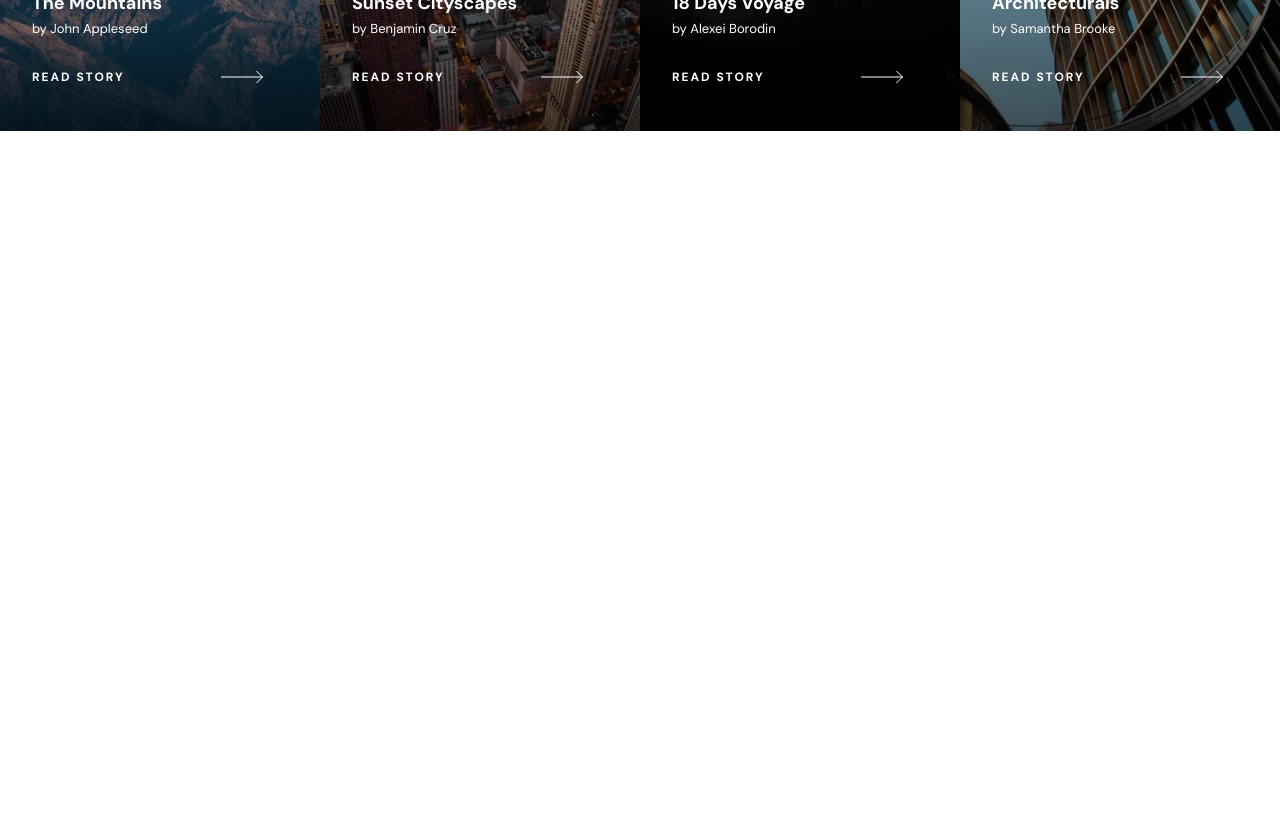
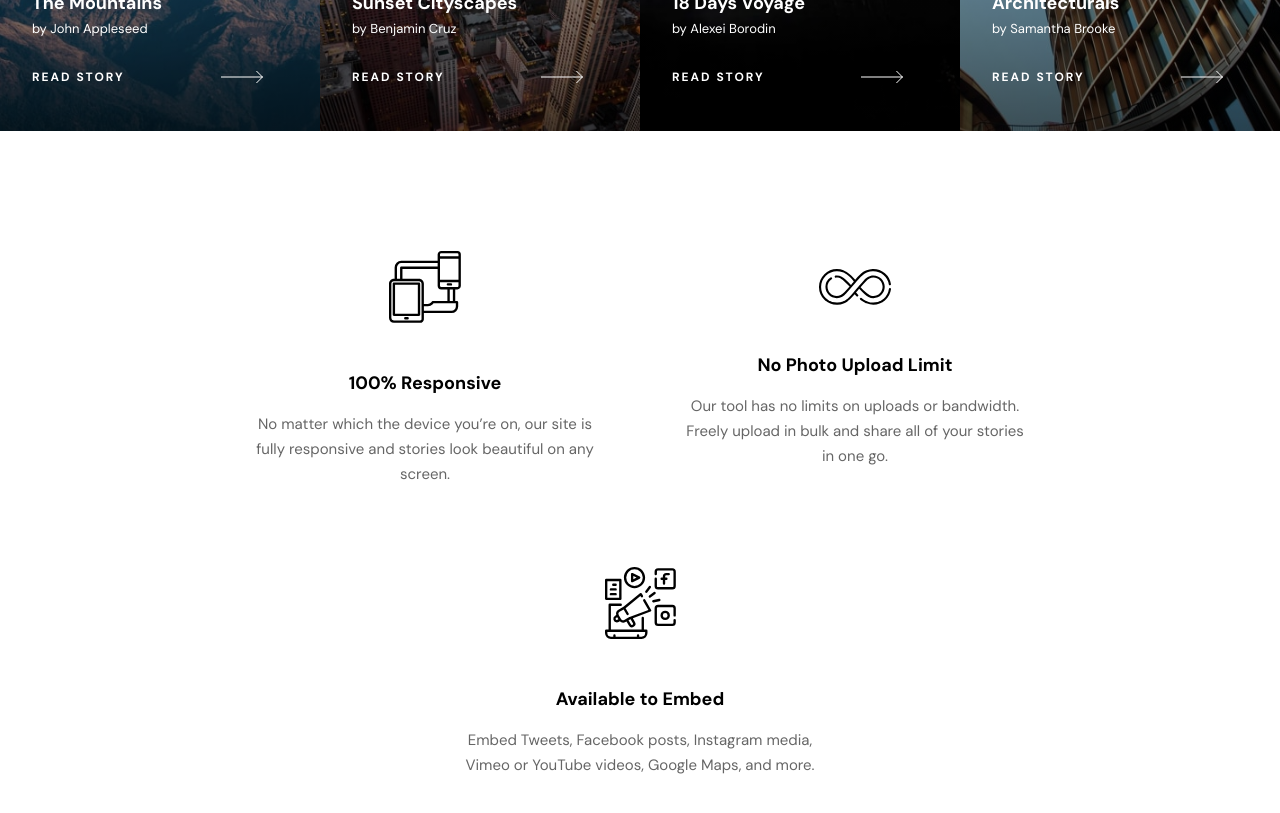
Before and after one commit to aramfilak/photosnap, a React (Create React App) app: page / in a window 1280 px wide. Shown: the part 2240-3053 px from the top of the page. Before the commit the page ends 2371 px from the top, so only its background shows below. Built offline with nearby package versions, Linux system fonts and the light colour scheme.

Commit message:
implement  reusable Feature component

```diff
--- /dev/null
+++ b/src/components/Feature/Feature.scss
@@ -0,0 +1,20 @@
+@use "../../sass/abstracts" as *;
+
+.feature {
+  display: flex;
+  flex-direction: column;
+  align-items: center;
+  justify-content: center;
+  text-align: center;
+  max-width: rem(350);
+  img {
+    margin-bottom: rem(48);
+  }
+  .title {
+    margin-bottom: rem(16);
+  }
+
+  .description {
+    opacity: 0.6;
+  }
+}
--- /dev/null
+++ b/src/components/Feature/Feature.tsx
@@ -0,0 +1,22 @@
+import "./Feature.scss";
+import React from "react";
+
+interface FeatureProps {
+  icon: {
+    src: string;
+    alt: string;
+  };
+  title: string;
+  description: string;
+}
+const Feature: React.FC<FeatureProps> = ({ icon, title, description }) => {
+  return (
+    <article className="feature">
+      <img src={icon.src} alt={icon.alt} />
+      <h3 className="title">{title}</h3>
+      <p className="description">{description}</p>
+    </article>
+  );
+};
+
+export default Feature;
--- a/src/pages/Home/Home.tsx
+++ b/src/pages/Home/Home.tsx
@@ -1,7 +1,8 @@
 import React, { useState, useEffect } from "react";
 import Article from "../../components/Article/Article";
-import { articles, stories } from "./data";
-import Story from "../../components/Storie/Story";
+import { articles, stories, features } from "./data";
+import Story from "../../components/Story/Story";
+import Feature from "../../components/Feature/Feature";
 
 const Home: React.FC = (): JSX.Element => {
   const [isDesktop, setIsDesktop] = useState<boolean>(
@@ -58,10 +59,23 @@ const Home: React.FC = (): JSX.Element => {
     />
   ));
 
+  const renderedFeatures = features.map((feature, index) => (
+    <Feature
+      key={index}
+      icon={{
+        src: feature.icon.src,
+        alt: feature.icon.alt,
+      }}
+      title={feature.title}
+      description={feature.description}
+    />
+  ));
+
   return (
     <div className="home">
       <section className="articles">{renderedArticles}</section>
       <section className="stories">{renderedStories}</section>
+      <section className="features">{renderedFeatures}</section>
     </div>
   );
 };
--- a/src/pages/Home/data.ts
+++ b/src/pages/Home/data.ts
@@ -15,7 +15,9 @@ import home_ar_06_de from "../../assets/stories/desktop/18-days-voyage.jpg";
 import home_ar_06_mb from "../../assets/stories/mobile/18-days-voyage.jpg";
 import home_ar_07_de from "../../assets/stories/desktop/architecturals.jpg";
 import home_ar_07_mb from "../../assets/stories/mobile/architecturals.jpg";
-
+import icon_01 from "../../assets/features/desktop/responsive.svg";
+import icon_02 from "../../assets/features/desktop/no-limit.svg";
+import icon_03 from "../../assets/features/desktop/embed.svg";
 interface Article {
   img: {
     src: { desktop?: string; tablet?: string; mobile?: string };
@@ -129,4 +131,34 @@ const stories: Story[] = [
     createdBy: "Samantha Brooke",
   },
 ];
-export { articles, stories };
+
+interface Feature {
+  icon: {
+    src: string;
+    alt: string;
+  };
+  title: string;
+  description: string;
+}
+
+const features: Feature[] = [
+  {
+    icon: { src: icon_01, alt: "Responsive Icon" },
+    title: "100% Responsive",
+    description:
+      "No matter which the device you’re on, our site is fully responsive and stories look beautiful on any screen.",
+  },
+  {
+    icon: { src: icon_02, alt: "No Limit Icon" },
+    title: "No Photo Upload Limit",
+    description:
+      "Our tool has no limits on uploads or bandwidth. Freely upload in bulk and share all of your stories in one go.",
+  },
+  {
+    icon: { src: icon_03, alt: "Available to Embed Icon" },
+    title: "Available to Embed",
+    description:
+      "Embed Tweets, Facebook posts, Instagram media, Vimeo or YouTube videos, Google Maps, and more. ",
+  },
+];
+export { articles, stories, features };
--- a/src/sass/base/_shared.scss
+++ b/src/sass/base/_shared.scss
@@ -11,3 +11,12 @@
     grid-template-columns: repeat(4, 1fr);
   }
 }
+
+.features {
+  display: flex;
+  justify-content: center;
+  align-items: center;
+  flex-wrap: wrap;
+  padding: rem(120) rem(60);
+  gap: rem(80);
+}
```
Also changed, not shown: src/components/Story/Story.scss (renamed from src/components/Storie/Story.scss), src/components/Story/Story.tsx (renamed from src/components/Storie/Story.tsx).
